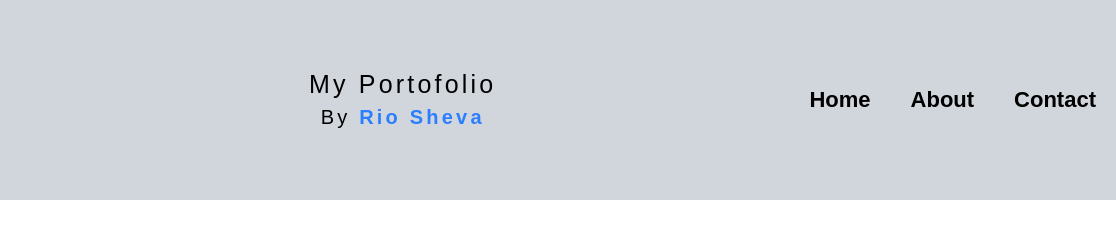
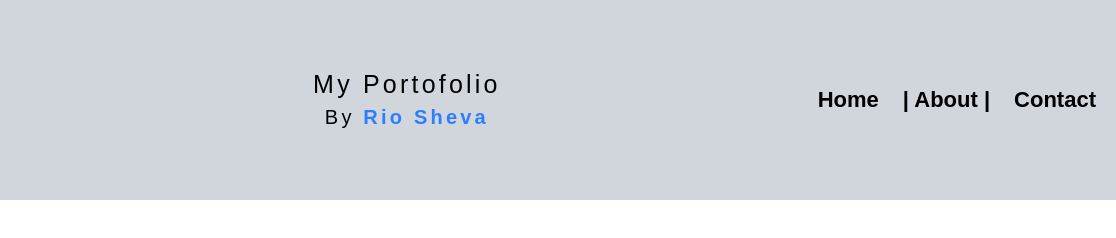
Before and after one commit to ersepa/portfolio, a plain HTML site: page bootstrap-5.0.2-dist/index.html in a window 1280 px wide. Shown: the full height of the page, 164-1280 px from the left. Drawn offline with nearby package versions, Linux system fonts and the light colour scheme; a web font is replaced by a local one.

Commit message:
responsive nav

```diff
--- a/bootstrap-5.0.2-dist/index.html
+++ b/bootstrap-5.0.2-dist/index.html
@@ -99,9 +99,9 @@
                 <h6>By <span class="font-bold text-blue-500 transition duration-600 ease-in-out hover:text-blue-800">Rio
                         Sheva</span></h6>
             </div>
-            <div id="nav-link" class="relative flex gap-10 items-center text-xl font-(family-name:--atc-font)">
+            <div id="nav-link" class="relative flex gap-6 items-center text-xl font-(family-name:--atc-font)">
                 <a href="#" class="transition duration-500 ease-in-out hover:text-gray-700">Home</a>
-                <a href="#" class="transition duration-500 ease-in-out hover:text-gray-700">About</a>
+                <a href="#" class="transition duration-500 ease-in-out hover:text-gray-700"> | About | </a>
                 <a href="#" class="transition duration-500 ease-in-out hover:text-gray-700">Contact</a>
             </div>
             <div id="dropdown" class="content-center relative">
```
